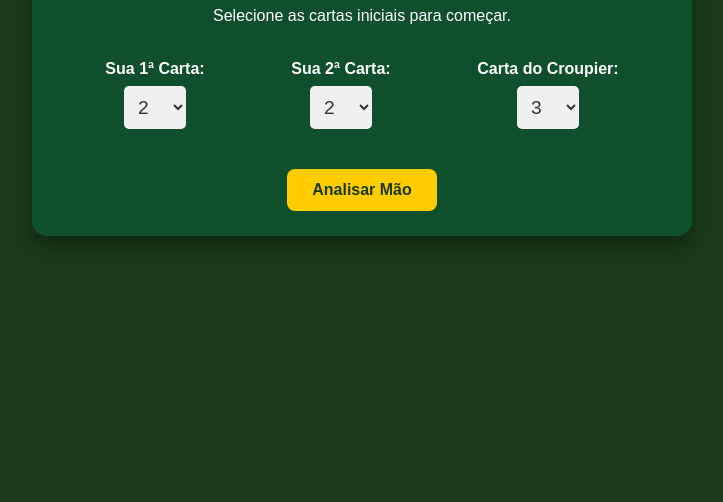
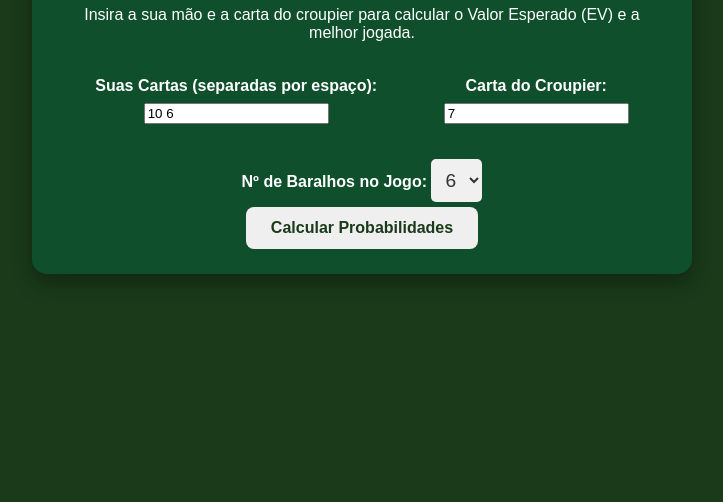
Before and after one commit to Calefi018/blackjack, a plain HTML site: page index.html in a window 1280 px wide. Shown: the part 338-840 px from the top of the page, without its empty margins (278-1001 px from the left). Drawn offline with Linux system fonts and the light colour scheme.

Commit message:
Update index.html

```diff
--- a/index.html
+++ b/index.html
@@ -3,42 +3,43 @@
 <head>
     <meta charset="UTF-8">
     <meta name="viewport" content="width=device-width, initial-scale=1.0">
-    <title>Assistente de Blackjack Tático</title>
+    <title>Calculadora de Probabilidade de Blackjack</title>
     <link rel="stylesheet" href="style.css">
 </head>
 <body>
     <div class="container">
-        <h1>Assistente Tático de Blackjack</h1>
+        <h1>Calculadora de Probabilidade de Blackjack</h1>
 
         <div id="initialSetup">
-            <p>Selecione as cartas iniciais para começar.</p>
+            <p>Insira a sua mão e a carta do croupier para calcular o Valor Esperado (EV) e a melhor jogada.</p>
             <div class="cards-selector">
                 <div class="card-input">
-                    <label for="playerCard1">Sua 1ª Carta:</label>
-                    <select id="playerCard1"></select>
-                </div>
-                <div class="card-input">
-                    <label for="playerCard2">Sua 2ª Carta:</label>
-                    <select id="playerCard2"></select>
+                    <label for="playerCards">Suas Cartas (separadas por espaço):</label>
+                    <input type="text" id="playerCards" value="10 6">
                 </div>
                 <div class="card-input dealer-card">
                     <label for="dealerCard">Carta do Croupier:</label>
-                    <select id="dealerCard"></select>
+                    <input type="text" id="dealerCard" value="7">
                 </div>
             </div>
-            <button id="startBtn">Analisar Mão</button>
+             <div class="game-setup">
+                <label for="deckCount">Nº de Baralhos no Jogo:</label>
+                <select id="deckCount">
+                    <option value="1">1</option>
+                    <option value="2">2</option>
+                    <option value="4">4</option>
+                    <option value="6" selected>6</option>
+                    <option value="8">8</option>
+                </select>
+            </div>
+            <button id="calculateBtn">Calcular Probabilidades</button>
         </div>
 
-        <div id="gameplay" class="hidden">
-            <div id="handsContainer"></div>
-
-            <div id="result">
-                <h2>Ação Ideal: <span id="actionText"></span></h2>
-            </div>
-
-            <div id="actionButtons"></div>
-
-            <button id="resetBtn">Nova Rodada</button>
+        <div id="resultsContainer" class="hidden">
+            <h2>Análise da Jogada</h2>
+            <div id="results-breakdown">
+                </div>
+            <h3 id="best-action"></h3>
         </div>
     </div>
     <script src="script.js"></script>
```
